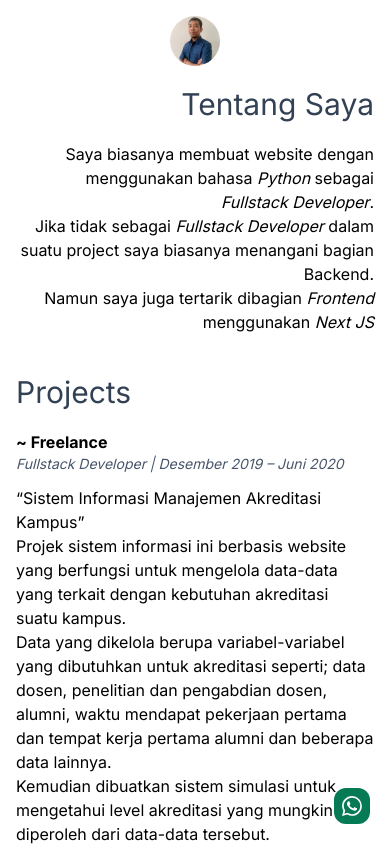
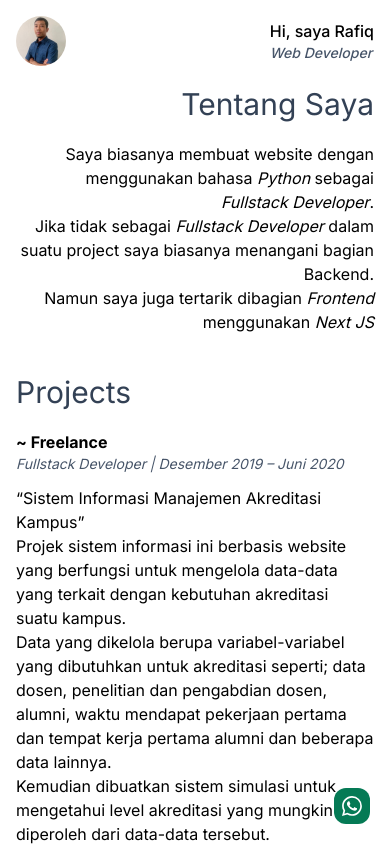
Before and after one commit to muhkhr-tech/portfolio, a Next.js app: page / in a window 390 px wide. Shown: the top 846 px of the page. Built offline with nearby package versions, Linux system fonts and the light colour scheme.

Commit message:
update layout image profile dan text profile

```diff
--- a/components/navbar.tsx
+++ b/components/navbar.tsx
@@ -3,16 +3,16 @@ import Image from "next/image";
 export default function NavbarSection() {
   return (
     <nav className="bg-white border-gray-200 dark:bg-gray-900 mb-5 sm:mb-20">
-      <div className="flex flex-wrap items-center justify-between">
+      <div className="flex items-center justify-between">
         <Image
           src="/profile.jpeg"
           width={50}
           height={50}
           alt="Muh. Khaerur Rafiq"
-          className="rounded-full mx-auto sm:ms-0"/>
+          className="rounded-full"/>
 
-        <div className="hidden w-full md:block md:w-auto" id="navbar-default">
-          <ul className="font-medium flex flex-col p-4 md:p-0 mt-4 border border-gray-100 rounded-lg bg-gray-50 md:flex-row md:space-x-8 rtl:space-x-reverse md:mt-0 md:border-0 md:bg-white dark:bg-gray-800 md:dark:bg-gray-900 dark:border-gray-700">
+        <div className="" id="navbar-default">
+          <ul className="font-medium flex flex-col md:border-0 dark:bg-gray-800 md:dark:bg-gray-900 dark:border-gray-700">
             <li>
               {/* <a
                 href="#"
```
